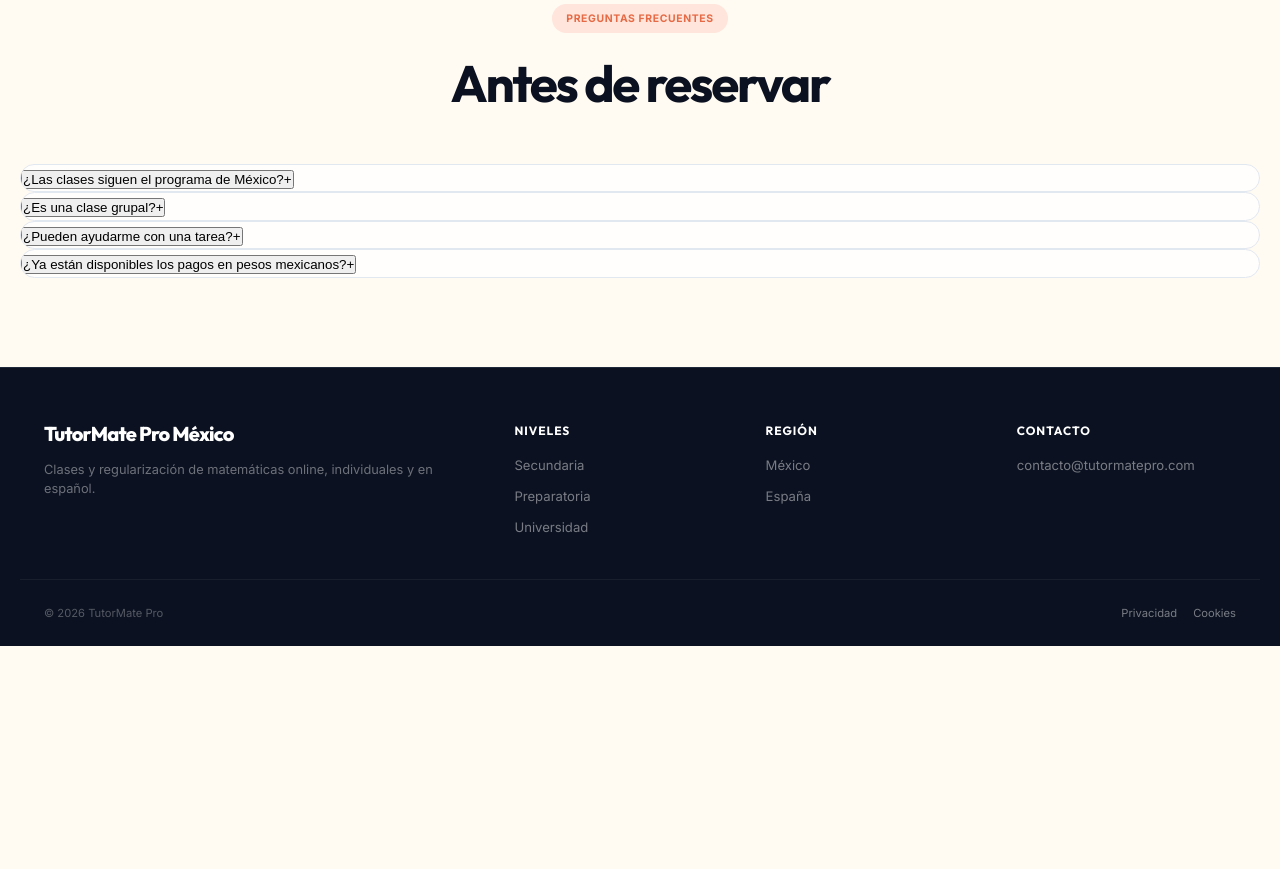
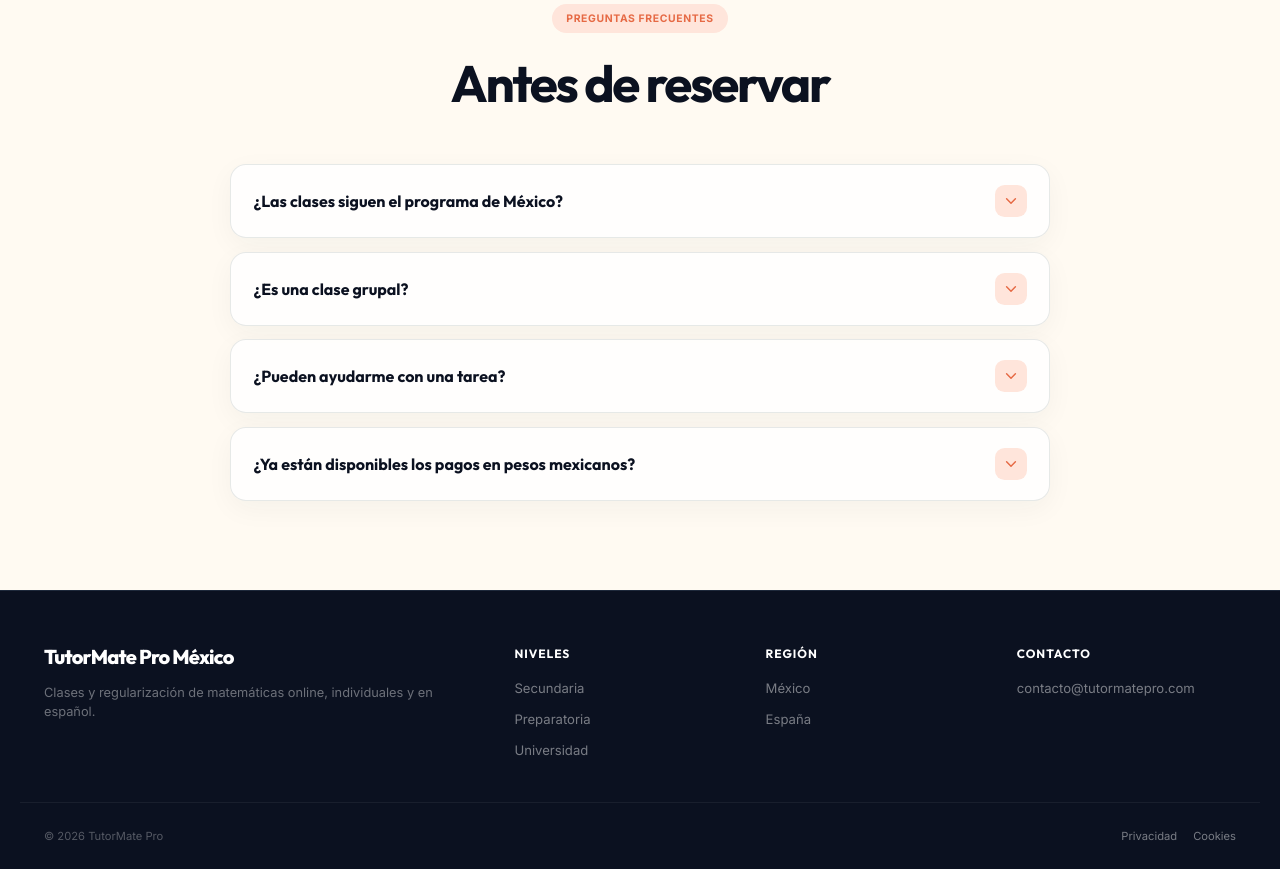
Before and after one commit to ng057830/tutormate-pro, a website: page mexico/index.html in a window 1280 px wide. Shown: the part 4004-4873 px from the top of the page. Before the commit the page ends 4650 px from the top, so only its background shows below. Drawn offline with Linux system fonts and the light colour scheme.

Commit message:
Corregir el acordeón FAQ de México
Unifica el marcado, estilos y accesibilidad del componente de preguntas frecuentes mexicano.

```diff
--- a/mexico/index.html
+++ b/mexico/index.html
@@ -181,11 +181,23 @@
 
     <section class="section container" id="preguntas">
       <div class="section-header"><span class="badge">Preguntas frecuentes</span><h2 class="section-title">Antes de reservar</h2></div>
-      <div class="faq-list">
-        <div class="faq-item"><button class="faq-question">¿Las clases siguen el programa de México?<span>+</span></button><div class="faq-answer"><p>Sí. Trabajamos a partir del nivel, temario, guía y ejercicios que utiliza la escuela o universidad del alumno.</p></div></div>
-        <div class="faq-item"><button class="faq-question">¿Es una clase grupal?<span>+</span></button><div class="faq-answer"><p>No. Las sesiones son individuales para concentrarnos en las dudas y el ritmo de una sola persona.</p></div></div>
-        <div class="faq-item"><button class="faq-question">¿Pueden ayudarme con una tarea?<span>+</span></button><div class="faq-answer"><p>Podemos usar ejercicios como práctica y explicar el procedimiento, pero el objetivo es que el alumno aprenda a resolverlos por sí mismo.</p></div></div>
-        <div class="faq-item"><button class="faq-question">¿Ya están disponibles los pagos en pesos mexicanos?<span>+</span></button><div class="faq-answer"><p>Los planes específicos para México se confirmarán después. La valoración inicial puede solicitarse desde ahora sin costo.</p></div></div>
+      <div class="faq-container">
+        <div class="faq-item">
+          <button class="faq-btn" type="button" aria-expanded="false">¿Las clases siguen el programa de México?<svg class="faq-icon" viewBox="0 0 24 24" fill="none" stroke="currentColor" aria-hidden="true"><path stroke-linecap="round" stroke-linejoin="round" stroke-width="2" d="m6 9 6 6 6-6"/></svg></button>
+          <div class="faq-answer"><div class="faq-answer-content">Sí. Trabajamos a partir del nivel, temario, guía y ejercicios que utiliza la escuela o universidad del alumno.</div></div>
+        </div>
+        <div class="faq-item">
+          <button class="faq-btn" type="button" aria-expanded="false">¿Es una clase grupal?<svg class="faq-icon" viewBox="0 0 24 24" fill="none" stroke="currentColor" aria-hidden="true"><path stroke-linecap="round" stroke-linejoin="round" stroke-width="2" d="m6 9 6 6 6-6"/></svg></button>
+          <div class="faq-answer"><div class="faq-answer-content">No. Las sesiones son individuales para concentrarnos en las dudas y el ritmo de una sola persona.</div></div>
+        </div>
+        <div class="faq-item">
+          <button class="faq-btn" type="button" aria-expanded="false">¿Pueden ayudarme con una tarea?<svg class="faq-icon" viewBox="0 0 24 24" fill="none" stroke="currentColor" aria-hidden="true"><path stroke-linecap="round" stroke-linejoin="round" stroke-width="2" d="m6 9 6 6 6-6"/></svg></button>
+          <div class="faq-answer"><div class="faq-answer-content">Podemos usar ejercicios como práctica y explicar el procedimiento, pero el objetivo es que el alumno aprenda a resolverlos por sí mismo.</div></div>
+        </div>
+        <div class="faq-item">
+          <button class="faq-btn" type="button" aria-expanded="false">¿Ya están disponibles los pagos en pesos mexicanos?<svg class="faq-icon" viewBox="0 0 24 24" fill="none" stroke="currentColor" aria-hidden="true"><path stroke-linecap="round" stroke-linejoin="round" stroke-width="2" d="m6 9 6 6 6-6"/></svg></button>
+          <div class="faq-answer"><div class="faq-answer-content">Los planes específicos para México se confirmarán después. La valoración inicial puede solicitarse desde ahora sin costo.</div></div>
+        </div>
       </div>
     </section>
   </main>
--- a/script.js
+++ b/script.js
@@ -78,6 +78,8 @@ function initFaqAccordion() {
       // Cierra todos los acordeones
       document.querySelectorAll(".faq-item").forEach((faq) => {
         faq.classList.remove("open");
+        const faqButton = faq.querySelector(".faq-btn");
+        if (faqButton) faqButton.setAttribute("aria-expanded", "false");
         const answer = faq.querySelector(".faq-answer");
         if (answer) answer.style.maxHeight = null;
       });
@@ -85,6 +87,7 @@ function initFaqAccordion() {
       // Si no estaba abierto, lo abre
       if (!isOpen) {
         item.classList.add("open");
+        btn.setAttribute("aria-expanded", "true");
         const answer = item.querySelector(".faq-answer");
         if (answer) {
           answer.style.maxHeight = answer.scrollHeight + "px";
--- a/styles.css
+++ b/styles.css
@@ -1686,6 +1686,24 @@ body {
 .form-control { min-height: 50px; border-radius: .75rem; border-color: #d7dee7; background: #fff; }
 .form-control:focus { border-color: var(--brand-blue); box-shadow: 0 0 0 4px color-mix(in srgb, var(--brand-blue) 13%, transparent); }
 .faq-item { border-radius: 1rem; background: rgba(255,255,255,.75); }
+html[data-region="mx"] .faq-container { max-width: 820px; gap: .85rem; }
+html[data-region="mx"] .faq-item {
+  border-color: rgba(16,42,43,.10);
+  background: rgba(255,255,255,.82);
+  box-shadow: 0 8px 28px rgba(16,42,43,.045);
+}
+html[data-region="mx"] .faq-item:hover { border-color: rgba(230,106,69,.32); }
+html[data-region="mx"] .faq-btn { padding: 1.25rem 1.4rem; font-size: 1rem; gap: 1rem; }
+html[data-region="mx"] .faq-icon {
+  width: 2rem;
+  height: 2rem;
+  padding: .45rem;
+  border-radius: .6rem;
+  color: var(--brand-blue);
+  background: var(--brand-blue-soft);
+}
+html[data-region="mx"] .faq-item.open { border-color: rgba(230,106,69,.36); box-shadow: 0 14px 36px rgba(16,42,43,.08); }
+html[data-region="mx"] .faq-answer-content { color: #5f6c6c; font-size: .9rem; line-height: 1.75; }
 
 @media (max-width: 1050px) {
   .hero-grid { grid-template-columns: 1fr .82fr; gap: 2.5rem; }
```
